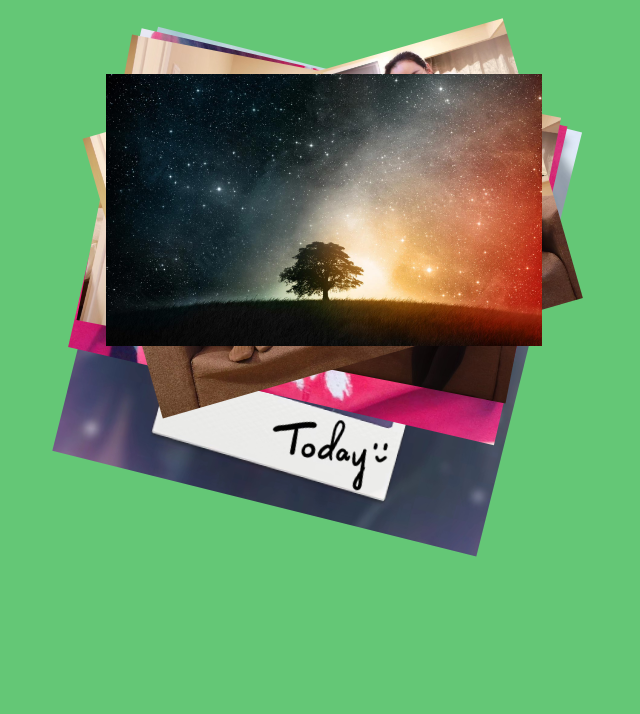
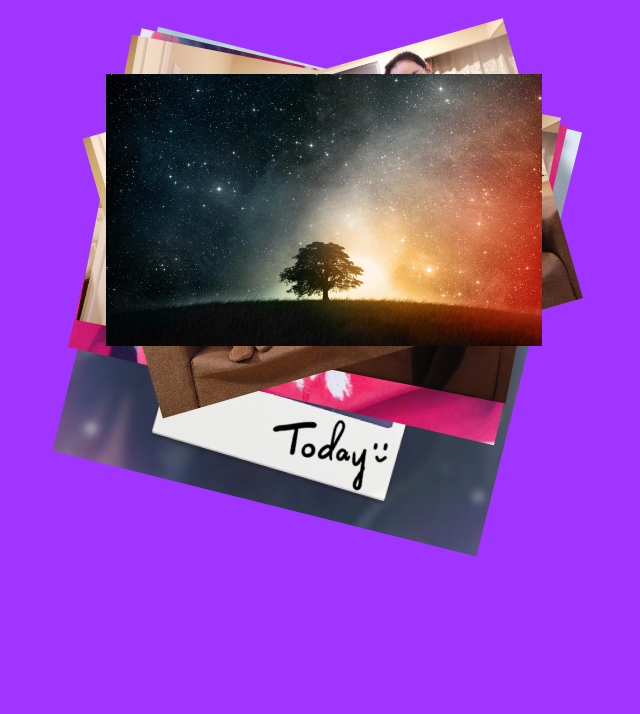
Before and after one commit to asheng777/asheng777.github.io, a plain HTML site: page index.html in a window 1280 px wide. Shown: the part 124-838 px from the top of the page, without its empty margins (316-956 px from the left). Drawn offline with Linux system fonts and the light colour scheme.

Commit message:
modify
20180120

```diff
--- a/css/default.css
+++ b/css/default.css
@@ -46,7 +46,7 @@ body, html { font-size: 100%; 	padding: 0; margin: 0;}
 }
 
 body{
-	background: #64c776;
+	background: #9f35ff;
 	color: #404d5b;
 	font-weight: 500;
 	font-size: 1.05em;
```
